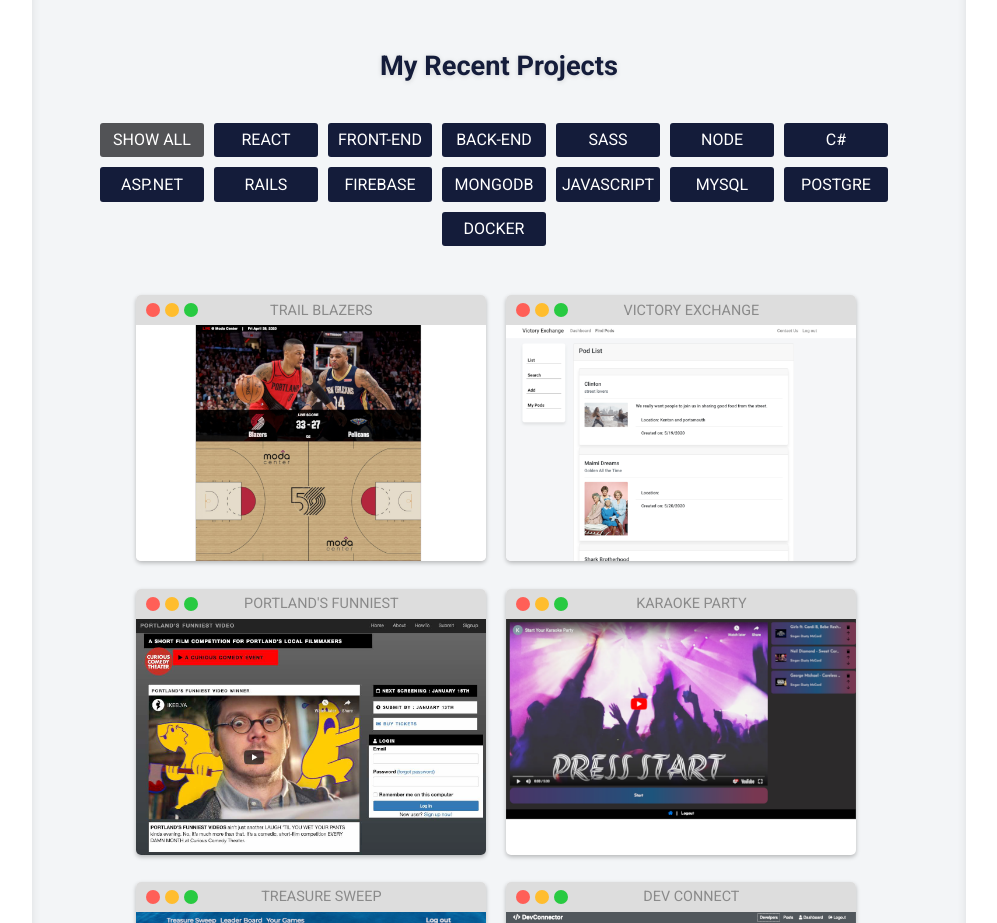
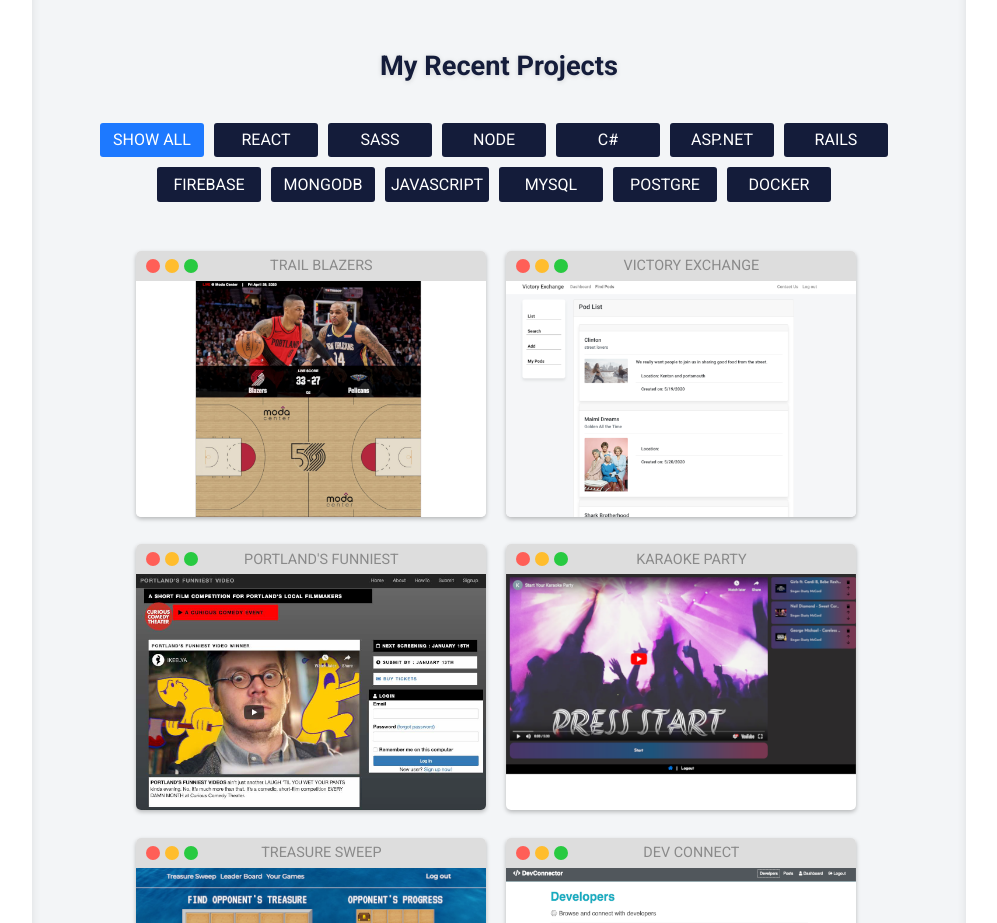
Before and after one commit to dustatron/react-portfolio, a React (Create React App) app: page /home in a window 1280 px wide. Shown: the part 1320-2243 px from the top of the page, without its empty margins (169-1166 px from the left). Built offline with nearby package versions, Linux system fonts and the light colour scheme.

Commit message:
update styling for project list buttons.

```diff
--- a/src/data/TechListData.js
+++ b/src/data/TechListData.js
@@ -1,8 +1,6 @@
 const TechListData = [
   'show all',
   'React',
-  'Front-End',
-  'Back-End',
   'Sass',
   'node',
   'C#',
--- a/src/scss/components/_project-list.scss
+++ b/src/scss/components/_project-list.scss
@@ -60,5 +60,5 @@
 }
 
 .active-box {
-  background: #525356;
+  background: $light-blue;
 }
```
